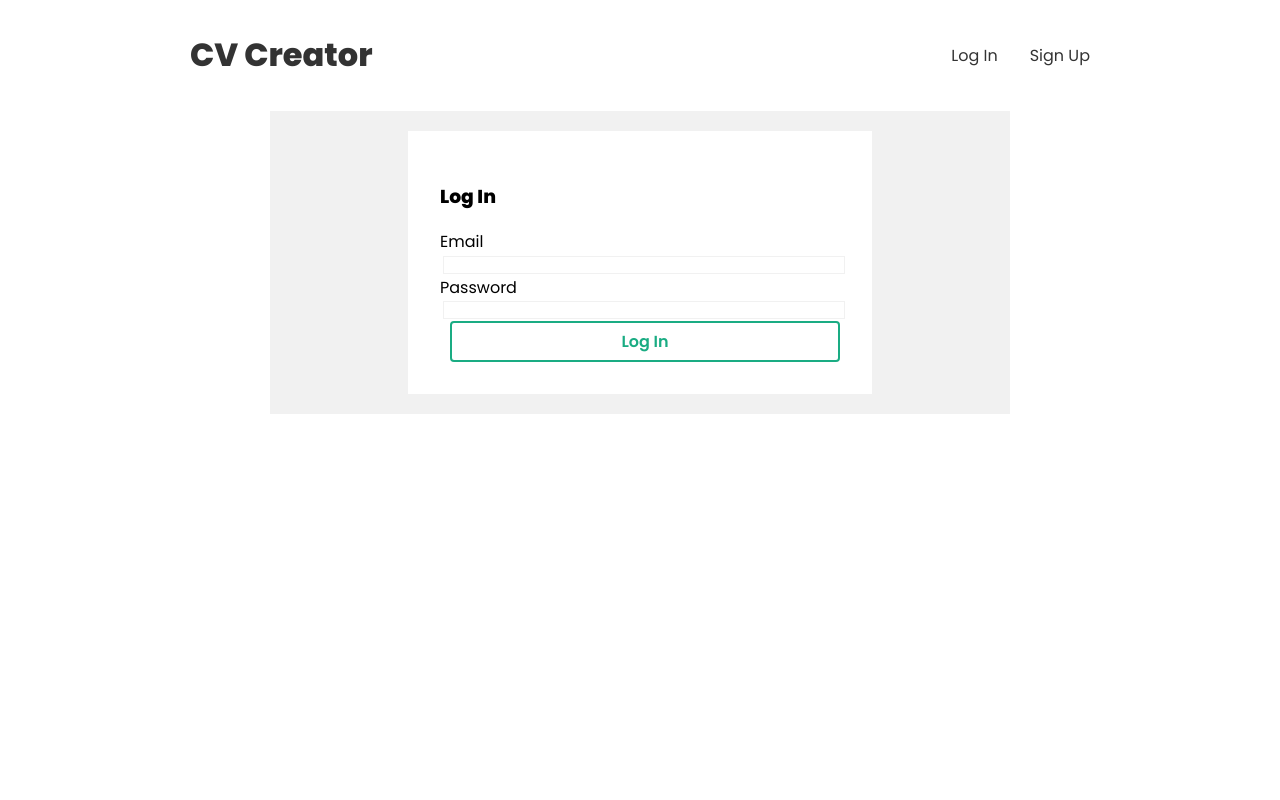
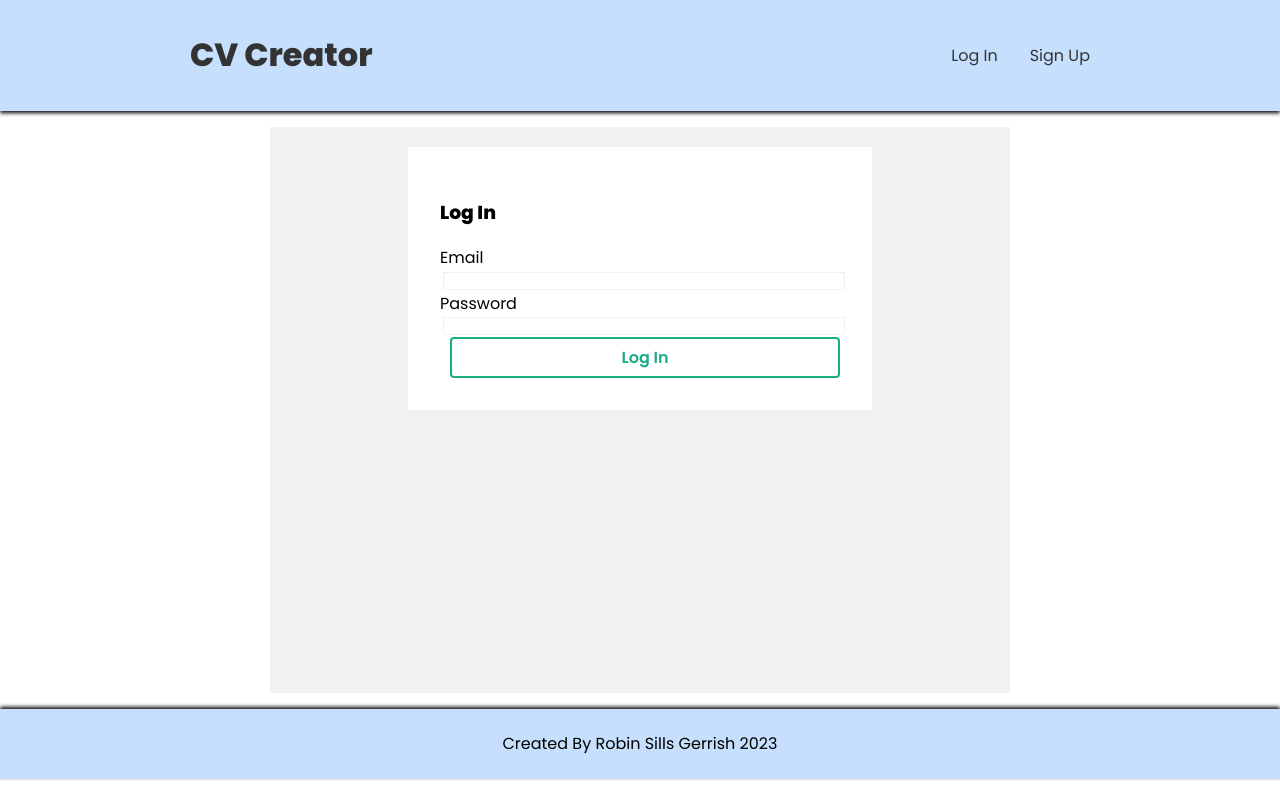
Before and after one commit to RSGerrish/cv-project, a React (Create React App) app in the folder frontend/: page /login in a window 1280 px wide. Built offline with nearby package versions, Linux system fonts and the light colour scheme.

Commit message:
Add Footer and include more UI tweaks

```diff
--- a/frontend/public/index.html
+++ b/frontend/public/index.html
@@ -24,7 +24,7 @@
       work correctly both with client-side routing and a non-root public URL.
       Learn how to configure a non-root public URL by running `npm run build`.
     -->
-    <title>React App</title>
+    <title>CV Creator</title>
   </head>
   <body>
     <noscript>You need to enable JavaScript to run this app.</noscript>
--- a/frontend/src/App.js
+++ b/frontend/src/App.js
@@ -8,6 +8,7 @@ import Login from './pages/Login'
 import Signup from './pages/Signup'
 import AddCV from './pages/AddCV';
 import EditCV from './pages/EditCV';
+import Footer from './components/Footer'
 
 function App() {
   const { user } = useAuthContext()
@@ -41,6 +42,7 @@ function App() {
           </Routes>
         </div>
       </BrowserRouter>
+      <Footer />
     </div>
   );
 }
--- /dev/null
+++ b/frontend/src/components/Footer.js
@@ -0,0 +1,9 @@
+const Footer = () => {
+  return (
+    <footer>
+      <div className="created-by">Created By Robin Sills Gerrish 2023</div>
+    </footer>
+   );
+}
+
+export default Footer;
--- a/frontend/src/index.css
+++ b/frontend/src/index.css
@@ -7,6 +7,13 @@
   --primary_soft: #bde2d9;
   --error: #e7195a;
   --error_soft: #e986a6;
+  --fhbackground: #c5dffd;
+  --header_height: 100px;
+  --footer_height: 70px;
+}
+
+.App {
+  min-height: 100vh;
 }
 
 body {
@@ -63,8 +70,15 @@ button:hover {
   background: var(--primary_soft);
 }
 
+
+
+/* Header */
+
 header {
-  background: #fff;
+  background: var(--fhbackground);
+  margin-bottom: 1rem;
+  box-shadow: 0 .1rem .25rem #000000;
+  min-height: 10vh;
 }
 
 header .navbar {
@@ -109,7 +123,8 @@ header a {
 .pages{
   max-width: 700px;
   padding: 20px;
-  margin: 0 auto;
+  margin: auto;
+  min-height: calc(100vh - var(--footer_height) - var(--header_height) - 6.5rem);
   background-color:#f1f1f1;
 }
 
@@ -266,6 +281,10 @@ header a {
 .add-positioner {
   min-width: 475px;
   text-align: center;
+}
+
+.add-title>h1 {
+  font-weight: 200;
 }
 
 .contact-container {
@@ -614,3 +633,15 @@ header a {
   border-width: 1px;
   width: 100%;
 }
+
+
+/* Footer */
+footer {
+  display: flex;
+  justify-content: center;
+  align-items: center;
+  height: 70px;
+  background-color: var(--fhbackground);
+  margin-top: 1rem;
+  box-shadow: 0 -.1rem .25rem #000;
+}
--- a/frontend/src/pages/AddCV.js
+++ b/frontend/src/pages/AddCV.js
@@ -212,7 +212,7 @@ const AddCV = () => {
     <form className="new-cv-form" onSubmit={handleSubmit}>
       <div className="title-container">
         <div className="title-position">
-          <div className="add-title"><h2>Add a New CV</h2></div>
+          <div className="add-title"><h1>Add a New CV</h1></div>
           <button>Save</button>
         </div>
       </div>
--- a/frontend/src/pages/EditCV.js
+++ b/frontend/src/pages/EditCV.js
@@ -178,7 +178,7 @@ const EditCV = () => {
     <form className="new-cv-form" onSubmit={handleSubmit}>
       <div className="title-container">
         <div className="title-position">
-          <div className="add-title"><h3>Edit CV</h3></div>
+          <div className="add-title"><h1>Edit CV</h1></div>
           <button>Save</button>
         </div>
       </div>
```
